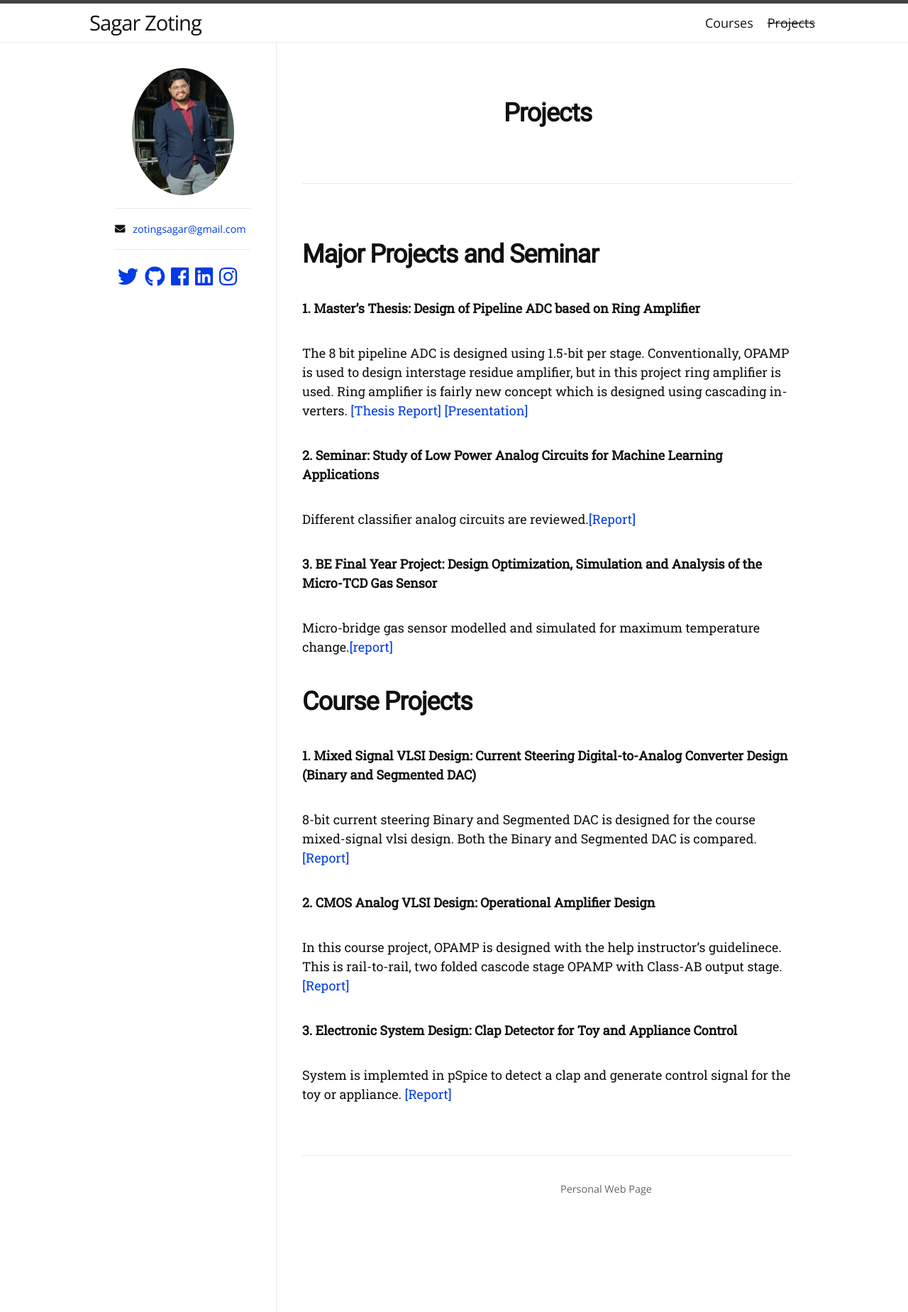
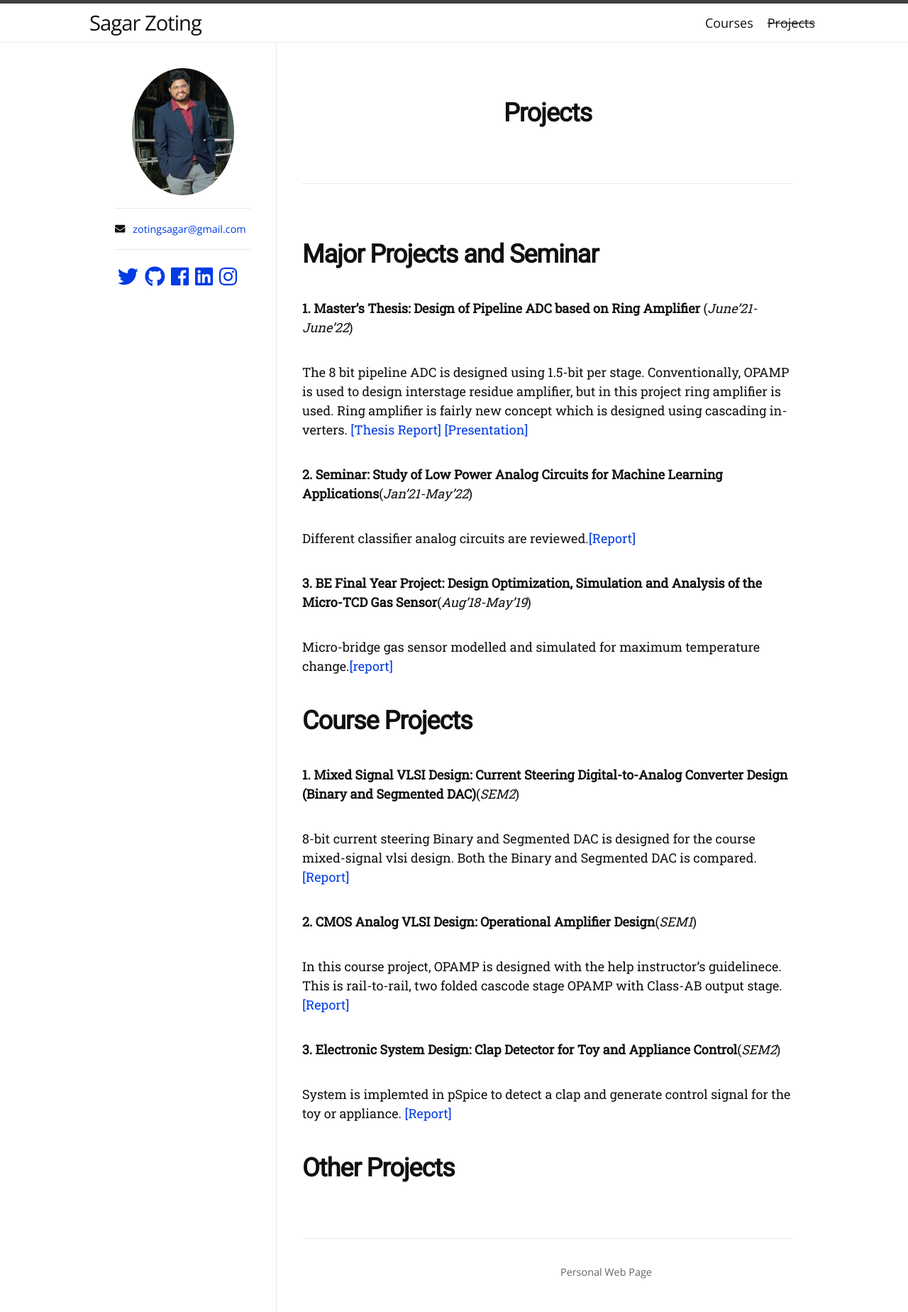
Before and after one commit to zotingsagar/zotingsagar.github.io, a Jekyll site: the page built from projects.md, in a window 1280 px wide. Shown: the whole page at 71% size. Built offline with Jekyll 4.4.1, drawn with Linux system fonts in a browser that asks for light colours; nearby versions of some CDN libraries; some web fonts are replaced.

Commit message:
Update projects.md

```diff
--- a/projects.md
+++ b/projects.md
@@ -9,7 +9,7 @@ permalink: /projects/
 
 
 
-**1. Master's Thesis: Design of Pipeline ADC based on Ring Amplifier**
+**1. Master's Thesis: Design of Pipeline ADC based on Ring Amplifier** (*June'21-June'22*)
 
 
 The 8 bit pipeline ADC is designed using 1.5-bit per stage. Conventionally, OPAMP is used to design interstage residue amplifier, but in this project ring amplifier is used. Ring amplifier is fairly new concept which is designed using cascading inverters.
@@ -17,12 +17,12 @@ The 8 bit pipeline ADC is designed using 1.5-bit per stage. Conventionally, OPAM
 [[Presentation]](Presentation.pdf)
 
 
-**2. Seminar: Study of Low Power Analog Circuits for Machine Learning Applications**
+**2. Seminar: Study of Low Power Analog Circuits for Machine Learning Applications**(*Jan'21-May'22*)
 
 Different classifier analog circuits are reviewed.[[Report]](EE694_203070064_Seminar_Report.pdf)
 
 
-**3. BE Final Year Project: Design Optimization, Simulation and Analysis of the Micro-TCD Gas Sensor**
+**3. BE Final Year Project: Design Optimization, Simulation and Analysis of the Micro-TCD Gas Sensor**(*Aug'18-May'19*)
 
 Micro-bridge gas  sensor modelled and simulated for maximum temperature change.[[report]](BE_Project_Report.pdf)
 
@@ -30,19 +30,22 @@ Micro-bridge gas  sensor modelled and simulated for maximum temperature change.[
 <h1> Course Projects </h1>
 
 
-**1. Mixed Signal VLSI Design: Current Steering Digital-to-Analog Converter Design (Binary and Segmented DAC)**
+**1. Mixed Signal VLSI Design: Current Steering Digital-to-Analog Converter Design (Binary and Segmented DAC)**(*SEM2*)
 
 8-bit current steering Binary and Segmented DAC is designed for the course mixed-signal vlsi design. Both the Binary and Segmented DAC is compared.
 [[Report]](203070064_SagarZoting_Ajinkya_Project.pdf)
 
 
-**2. CMOS Analog VLSI Design: Operational Amplifier Design**
+**2. CMOS Analog VLSI Design: Operational Amplifier Design**(*SEM1*)
 
 In this course project, OPAMP is designed with the help instructor's guidelinece. This is rail-to-rail, two folded cascode stage OPAMP with Class-AB output stage.
 [[Report]](SagarZoting_Course Project.pdf)
 
 
-**3. Electronic System Design: Clap Detector for Toy and Appliance Control**
+**3. Electronic System Design: Clap Detector for Toy and Appliance Control**(*SEM2*)
 
 System is implemted in pSpice to detect a clap and generate control signal for the toy or appliance.
 [[Report]](EE616_S21_MINIPROJECT_203076001.pdf)
+
+
+<h1> Other Projects </h1>
```
